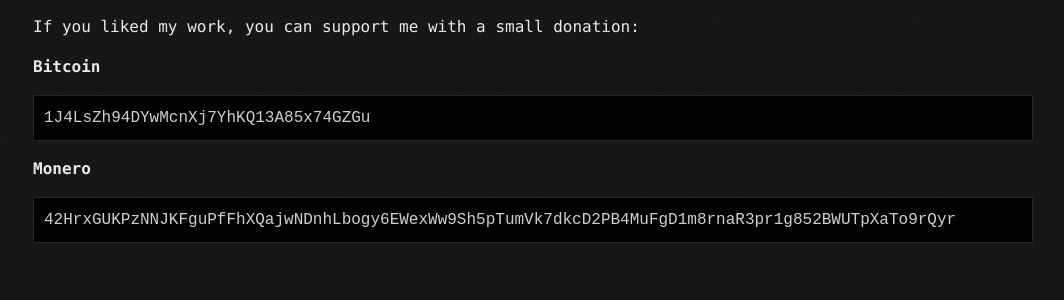
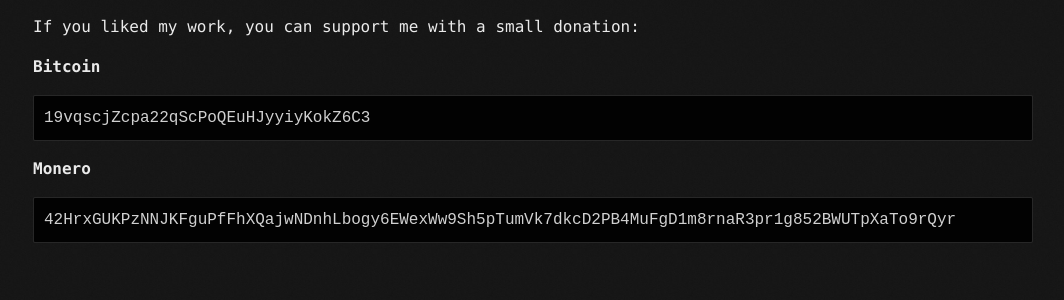
Before and after one commit to brainfucksec/brainfucksec.github.io, a Jekyll site: the page built from _posts/2022-03-20-a-good-privacy-list.md, in a window 1280 px wide and 900 px high, scrolled down 8481 px. Shown: the part 490-790 px from the top of the window, without its empty margins (107-1171 px from the left). Built offline with Jekyll 4.4.1, drawn with Linux system fonts in a browser that asks for light colours; some of the changed text lies outside the part shown.

Commit message:
Update: _posts/2022-03-20-a-good-privacy-list.md

````diff
--- a/_posts/2022-03-20-a-good-privacy-list.md
+++ b/_posts/2022-03-20-a-good-privacy-list.md
@@ -360,7 +360,7 @@
 
 **Bitcoin**
 ```
-1J4LsZh94DYwMcnXj7YhKQ13A85x74GZGu
+19vqscjZcpa22qScPoQEuHJyyiyKokZ6C3
 ```
 
 **Monero**
````
Also changed, not shown: other parts of _posts/2022-03-20-a-good-privacy-list.md (+1 -1 lines).
